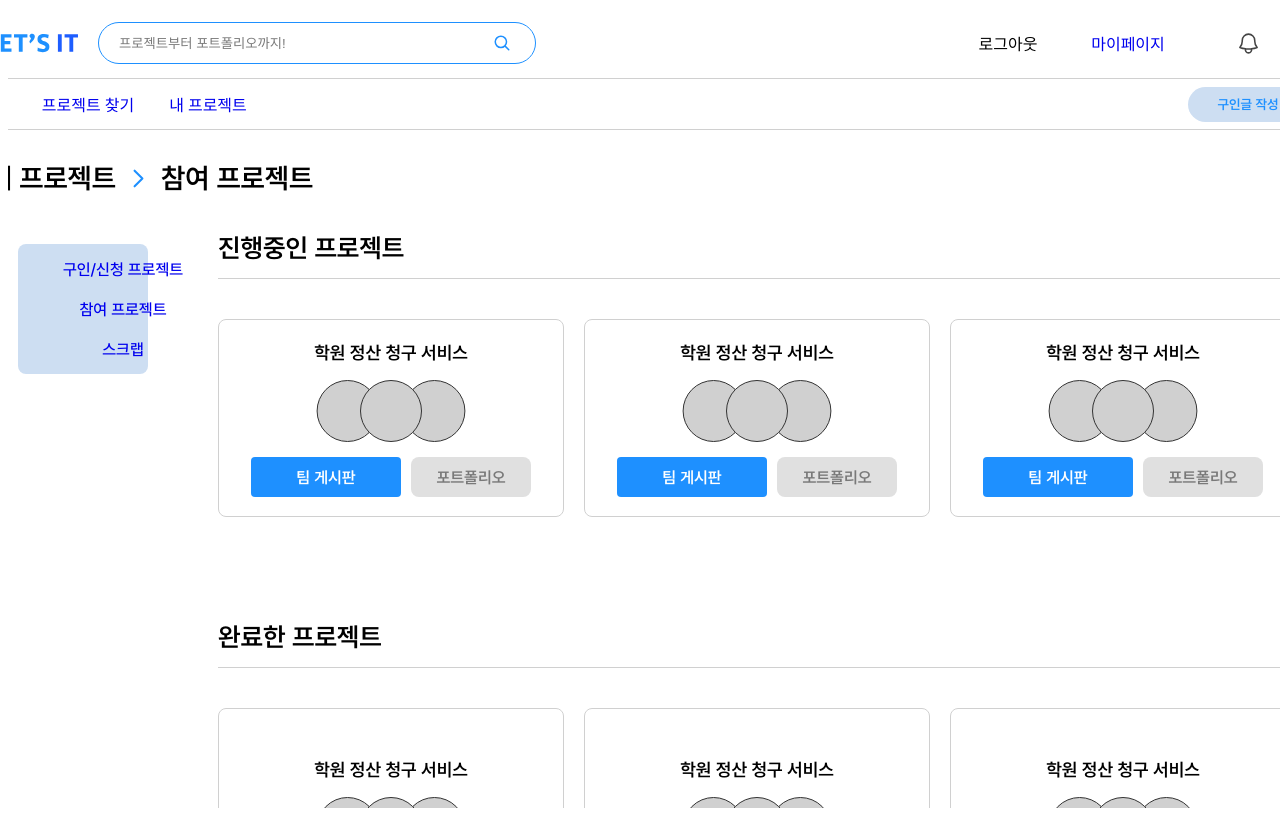
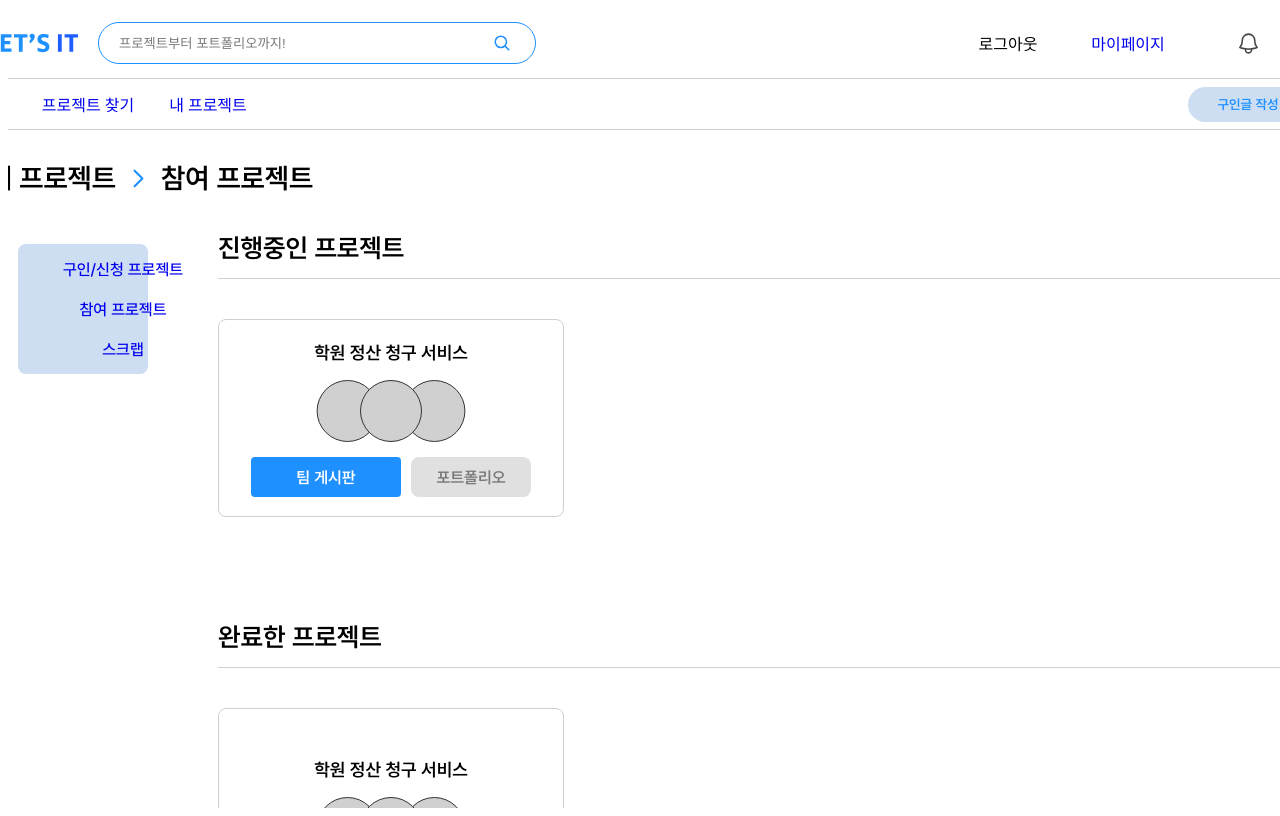
Before and after one commit to yezixx/SOLUX_LETS_IT_Frontend, a React (Vite) app: page /myproj/attendproj in a window 1280 px wide. Shown: the top 816 px of the page. Built offline with nearby package versions, Linux system fonts and the light colour scheme; the HTML template or start-up script is replaced by a standard one.

Commit message:
Fix : 팀게시판 라우터

```diff
--- a/src/Screen/MyProject/AttendProj/AttendProj.jsx
+++ b/src/Screen/MyProject/AttendProj/AttendProj.jsx
@@ -1,11 +1,12 @@
+import { useNavigate } from "react-router-dom";
 import ProjectBtn from "../../../Components/Project_Button/ProjectBtn";
-import RouteName from "../../../Components/RouteName/RouteName";
-import SideNav from "../../../Components/SideNav/SideNav";
 import styles from "./AttendProj.module.css";
 
-const route = ["내 프로젝트", "참여 프로젝트"];
-const sidenavCont = ["구인/신청 프로젝트", "참여 프로젝트", "스크랩"];
 const OngoingProj = () => {
+  const navigate = useNavigate();
+  const naviagateTo = (link) => {
+    navigate(link);
+  };
   return (
     <div className={styles.ongoingProj__contWrap}>
       {/*진행 중인 프로젝트 + 팀원 평가*/}
@@ -16,9 +17,11 @@ const OngoingProj = () => {
         <div className={styles.ongoingProj__title}>진행중인 프로젝트</div>
         {/*작성할 수 있는 포트폴리오 나열 */}
         <div className={styles.ongoingProj__cont}>
-          <ProjectBtn button1Text="팀 게시판" button2Text="포트폴리오" />
-          <ProjectBtn button1Text="팀 게시판" button2Text="포트폴리오" />
-          <ProjectBtn button1Text="팀 게시판" button2Text="포트폴리오" />
+          <ProjectBtn
+            onClick={() => naviagateTo("/teamboard")}
+            button1Text="팀 게시판"
+            button2Text="포트폴리오"
+          />
         </div>
       </div>
 
@@ -27,8 +30,6 @@ const OngoingProj = () => {
         <div className={styles.ongoingProj__title}>완료한 프로젝트</div>
         {/*작성할 수 있는 포트폴리오 나열 */}
         <div className={styles.ongoingProj__cont}>
-          <ProjectBtn buttonShow={false} />
-          <ProjectBtn buttonShow={false} />
           <ProjectBtn buttonShow={false} />
         </div>
       </div>
```
